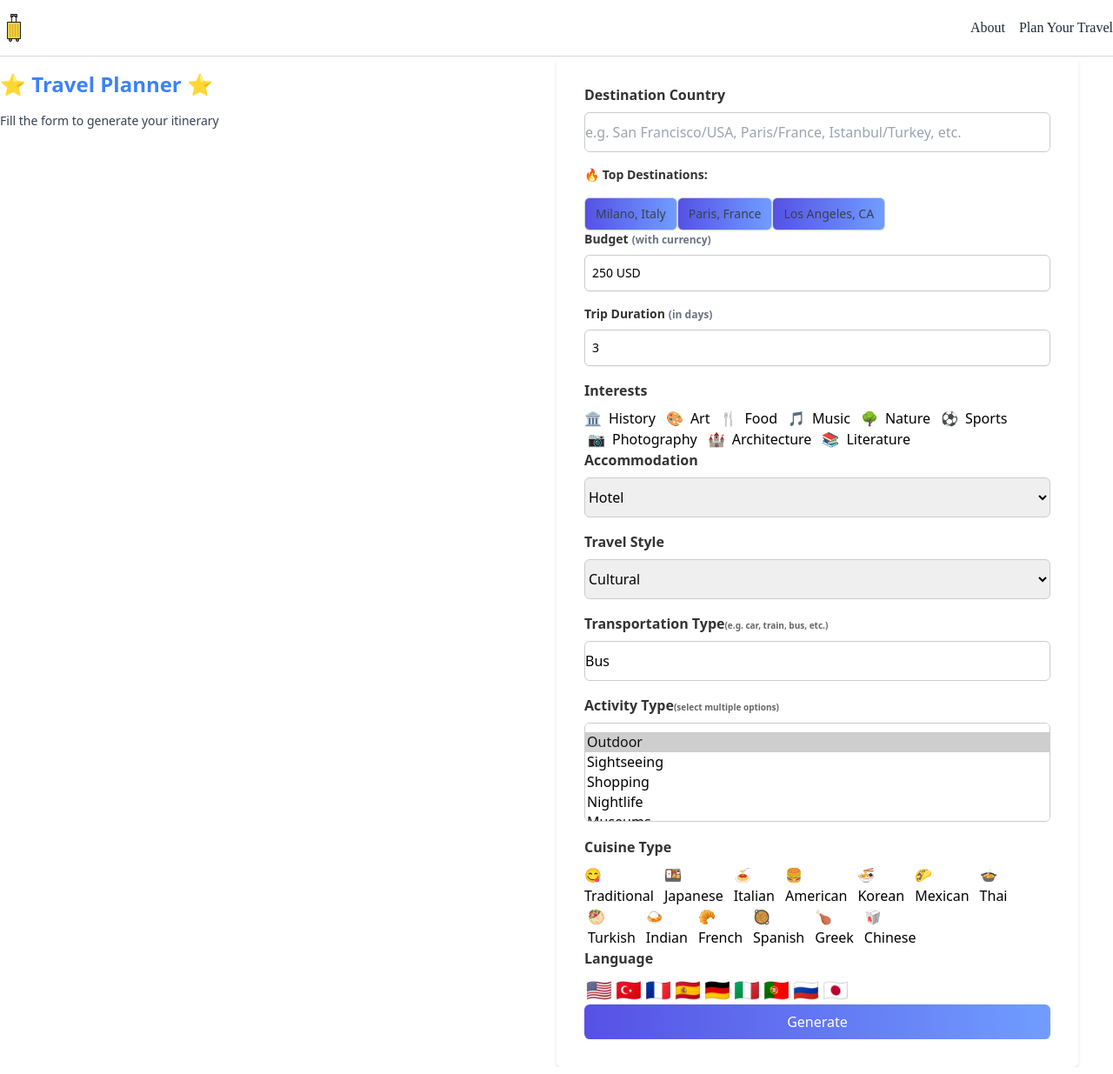
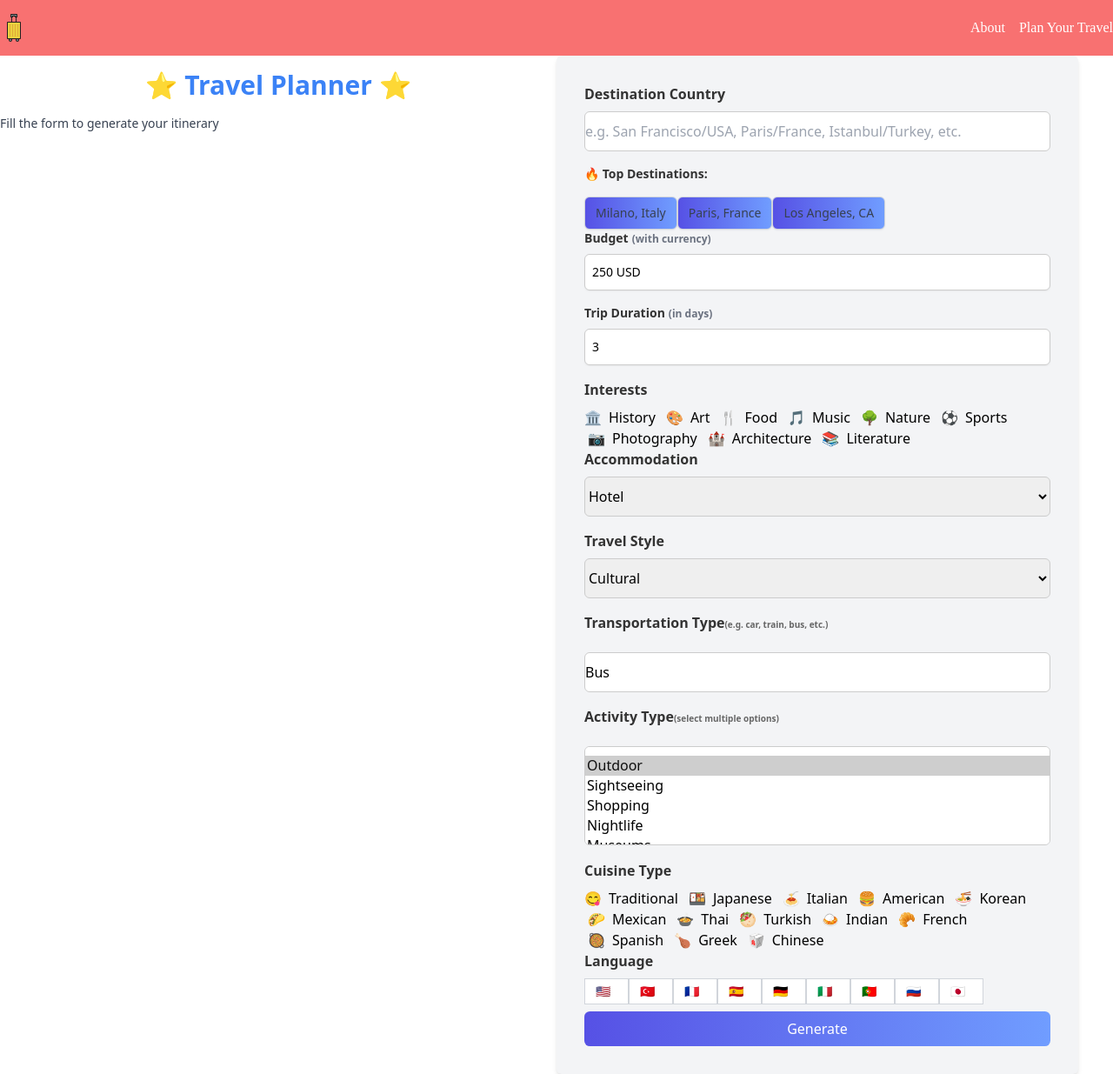
Before and after one commit to santoshtechwiz/travel-ai-web, a React (Create React App) app: page /plan in a window 1280 px wide. Shown: the whole page at 87% size. Built offline with nearby package versions, Linux system fonts and the light colour scheme.

Commit message:
Added serve

```diff
--- a/public/index.html
+++ b/public/index.html
@@ -9,7 +9,7 @@
     <meta name="theme-color" content="#000000" />
     <link rel="manifest" href="%PUBLIC_URL%/manifest.json" />
     <link rel="shortcut icon" href="%PUBLIC_URL%/favicon.ico" />
-    <title>Your React App</title>
+    <title>AI Travel Palaner</title>
   </head>
   <body>
     <noscript>You need to enable JavaScript to run this app.</noscript>
--- a/src/App.css
+++ b/src/App.css
@@ -30,8 +30,11 @@
     @apply font-[Poppins];
   }
 
+  ul{
+    @apply list-outside
+  }
   li {
-    @apply p-4;
+    @apply p-4
   }
 
   h1 {
@@ -55,7 +58,8 @@
 
  /* Apply styles to the form container */
 .formContainer {
-    @apply min-w-[300px] mx-auto p-8 bg-white shadow-md rounded-md mr-10;
+    @apply min-w-[300px] mx-auto p-8 bg-gray-100 shadow-md rounded-md mr-10;
+    transition: transform 0.3s ease-in-out; /* Example of a basic transition for container */
   }
 
   /* Style form labels */
@@ -66,48 +70,22 @@
   /* Style form inputs */
   .formContainer input,
   .formContainer select {
-    @apply w-full py-2.5 mb-4 border border-[#ccc] rounded-md;
+    @apply w-full py-2.5 mb-4 border border-[#ccc] rounded-md transition-colors duration-300 focus:outline-none focus:border-blue-500;
   }
 
-  /* Style the Top Destinations label */
-  .formContainer label[for="topDestinations"] {
-    @apply block mb-2 text-[#333];
-  }
-
-  /* Style the Interest options */
-  .formContainer label[for="interests"] {
-    @apply mb-2;
-  }
 
   /* Style the Interest div */
   .formContainer div span {
     @apply mr-2 cursor-pointer;
   }
 
-  /* Style the Transportation Type input */
-  .formContainer input#transportationType {
-    /* Add styles as needed */
-  }
 
-  /* Style the Activity Type select */
-  .formContainer select#activityType {
-    @apply h-full; /* Adjust the height as needed */
-  }
-
-  /* Style the Cuisine Type options */
-  .formContainer label[for="cuisineType"] {
-    @apply mb-2;
-  }
 
   /* Style the Cuisine Type div */
   .formContainer div span {
     @apply mr-2 cursor-pointer;
   }
 
-  /* Style the Language options */
-  .formContainer label[for="language"] {
-    @apply mb-2;
-  }
 
   /* Style the Language option */
   .formContainer div option {
@@ -116,10 +94,38 @@
 
   /* Style the GenerateButton */
   .formContainer .GenerateButton {
-    @apply bg-[#9429a0] text-white py-3 px-6 border-none rounded-md cursor-pointer text-base;
+    @apply bg-[#9429a0] text-white py-3 px-6 border-none rounded-md cursor-pointer text-base transition-colors duration-300;
   }
 
   .formContainer .GenerateButton:hover {
-    @apply bg-[#9429a0];
+    @apply bg-[#801d87];
   }
+
+  /* Example of hover effect for the entire form container */
+  .formContainer:hover {
+    transform: scale(1.02);
+  }
+  h1 {
+    @apply text-4xl font-bold mb-4
 }
+
+/* Style h2 */
+h2 {
+    @apply text-2xl font-bold mb-2;
+}
+
+/* Style ul */
+ul {
+    @apply  list-disc pl-8 mb-4 ;
+}
+
+/* Style li */
+li {
+    @apply p-2;
+}
+
+/* Style p */
+p {
+    @apply mb-4;
+}
+}
--- a/src/App.jsx
+++ b/src/App.jsx
@@ -6,6 +6,7 @@ import Header from "./Components/Header";
 import { Link } from "react-router-dom";
 import HotelPage from "./Components/Hotel";
 import Hero from "./Components/HeroSection";
+import LanguageChip from "./Components/LanguageChip";
 
 const defaultValues = {
   destinationCountry: "",
@@ -185,7 +186,7 @@ const AITravelPlanner = () => {
       values.language
     }. `;
     console.log(prompt);
-    fetch("http://localhost:8000/chat", {
+    fetch("https://travelai-91rf.onrender.com/chat", {
       method: "POST",
       headers: {
         "Content-Type": "application/json",
@@ -246,7 +247,7 @@ const AITravelPlanner = () => {
             />
           </div>
 
-          <div className="flex-1 lg:flex-col lg:w-5/12">
+          <div className="flex-1 w-[300px] lg:flex-col lg:w-5/12">
             <form className="formContainer" onSubmit={handleSubmit}>
               <label htmlFor="destinationCountry">Destination Country</label>
               <input
@@ -448,8 +449,6 @@ const AITravelPlanner = () => {
                         {cuisineType.emoji}
                       </span>
 
-                      <br />
-
                       <span>{cuisineType.name}</span>
                     </div>
                   ))}
@@ -460,20 +459,12 @@ const AITravelPlanner = () => {
                 <label>Language</label>
                 <div className="flex flex-wrap text-2xl">
                   {options.languages.map((option) => (
-                    <option
+                    <LanguageChip
                       key={option.value}
-                      onClick={() => {
-                        handleLanguageClick(option);
-                      }}
-                      value={values.language}
-                      className={
-                        selectedLanguage === option.value ? "selected" : ""
-                      }
-                    >
-                      <span role="img" aria-label={option.label}>
-                        {option.icon}
-                      </span>
-                    </option>
+                      option={option}
+                      selected={selectedLanguage === option.value}
+                      onClick={handleLanguageClick}
+                    />
                   ))}
                 </div>
               </div>
@@ -486,7 +477,6 @@ const AITravelPlanner = () => {
             </form>
           </div>
         </div>
-
       </div>
     </>
   );
--- a/src/Components/Header.jsx
+++ b/src/Components/Header.jsx
@@ -1,20 +1,21 @@
 import React from "react";
+import { Link } from "react-router-dom"; // Use Link for internal navigation
 import SVGComponent from "./Icon";
 
 const Header = () => {
   return (
-    <header className="border-b border-gray-300">
+    <header className="bg-red-400 text-white">
       <div className="container mx-auto flex justify-between items-center py-4">
-        <div className="text-lg font-bold">
+        <Link to="/" className="text-lg font-bold">
           <SVGComponent />
-        </div>
+        </Link>
         <nav className="space-x-4">
-          <a href="#about" className="text-gray-800 hover:text-pink-500 transition duration-300">
+          <Link to="/" className="hover:text-pink-500 transition duration-300">
             About
-          </a>
-          <a href="#plan" className="text-gray-800 hover:text-pink-500 transition duration-300">
+          </Link>
+          <Link to="/plan" className="hover:text-pink-500 transition duration-300">
             Plan Your Travel
-          </a>
+          </Link>
           {/* Add more navigation links as needed */}
         </nav>
       </div>
--- a/src/Components/Hotel.jsx
+++ b/src/Components/Hotel.jsx
@@ -8,7 +8,7 @@ const HotelPage = ({ cityName }) => {
   useEffect(() => {
     const fetchHotels = async () => {
       try {
-        const response = await fetch(`http://localhost:8000/hotels/${cityName}`);
+        const response = await fetch(`https://travelai-91rf.onrender.com/hotels/${cityName}`);
         if (!response.ok) {
           throw new Error(`HTTP error! Status: ${response.status}`);
         }
@@ -26,7 +26,8 @@ const HotelPage = ({ cityName }) => {
 
   return (
     <div>
-      <h1 className="text-3xl font-semibold mb-4">{cityName}</h1>
+      <hr />
+      <h1 className="text-3xl font-semibold mb-4">Places to visit in {cityName}</h1>
       {loading ? (
         <p>Loading...</p>
       ) : (
--- /dev/null
+++ b/src/Components/LanguageChip.jsx
@@ -0,0 +1,14 @@
+import React from "react";
+
+const LanguageChip = ({ option, selected, onClick }) => (
+  <div
+    onClick={() => onClick(option)}
+    className={`inline-flex items-center px-3 py-1 border border-gray-300 mb-2 text-sm font-medium text-gray-700 hover:bg-gray-50 cursor-pointer focus:outline-none focus:ring-2 focus:ring-offset-2 focus:ring-blue-500 ${selected ? 'bg-blue-500 text-white' : 'bg-white'}`}
+  >
+    <span role="img" aria-label={option.label}>
+      {option.icon}
+    </span>
+  </div>
+);
+
+export default LanguageChip;
--- a/src/Components/Main.jsx
+++ b/src/Components/Main.jsx
@@ -4,7 +4,7 @@ import React from "react";
 const Main = ({ loading, response,images,cityName }) => {
   return (
     <div>
-      <h1 className="text-2xl font-bold text-blue-500 my-4">⭐️ Travel Planner ⭐️</h1>
+      <h1 className="text-3xl text-center font-bold text-blue-500 my-4">⭐️ Travel Planner ⭐️</h1>
       {!response && (
         <p className="text-sm text-gray-700 mb-8">Fill the form to generate your itinerary</p>
       )}
--- a/src/Components/ResponseData.jsx
+++ b/src/Components/ResponseData.jsx
@@ -3,23 +3,22 @@ import ReactMarkdown from "react-markdown";
 import ImageList from "./ImageList";
 import HotelPage from "./Hotel";
 
-const ResponseData = ({ response, images,cityName }) => {
+const ResponseData = ({ response, images, cityName }) => {
   return (
-    <div className=" p-4 rounded-lg shadow-md">
-      <h2 className="text-xl font-bold mb-4 text-center">
-        <span role="img" className="text-center" aria-label="emoji"></span> Your travel plan is ready 🎉
+    <div className="p-4 rounded-lg shadow-md bg-white">
+      <h2 className="text-2xl font-bold mb-4 text-center text-blue-600">
+        🎉 Your travel plan is ready!
       </h2>
       <div className="mb-4">
-        <div className="grid grid-col-6">
-        {/* <ImageList images={images} /> */}
+        <div className="grid grid-cols-6 gap-4">
+          {/* <ImageList images={images} /> */}
         </div>
-        <ReactMarkdown>{response}</ReactMarkdown>
-
+        <ReactMarkdown className="text-gray-800">{response}</ReactMarkdown>
       </div>
-      <HotelPage cityName={cityName}></HotelPage>
-      <div className="flex justify-end">
+      <HotelPage cityName={cityName} />
+      <div className="flex justify-center mt-4">
         <button
-          className="bg-blue-500 text-white px-4 py-2 rounded hover:bg-blue-600"
+          className="bg-blue-500 text-white px-4 py-2 rounded hover:bg-blue-600 focus:outline-none focus:ring focus:border-blue-300"
           onClick={() => {
             const blob = new Blob([response], {
               type: "text/plain;charset=utf-8",
```
Also changed, not shown: package.json (+5 -2 lines), 1 other file (tests, documents, lock files or other folders).
